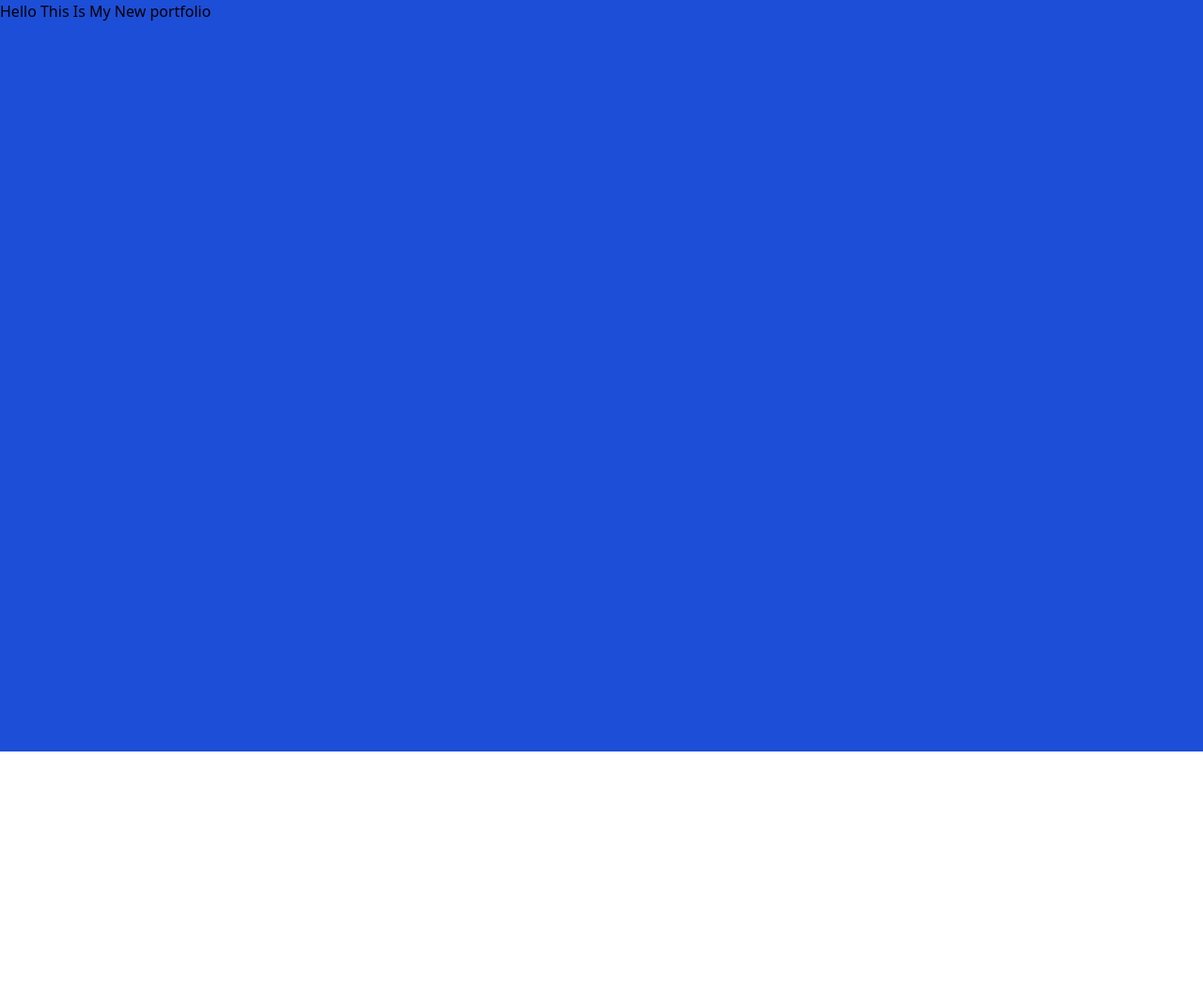
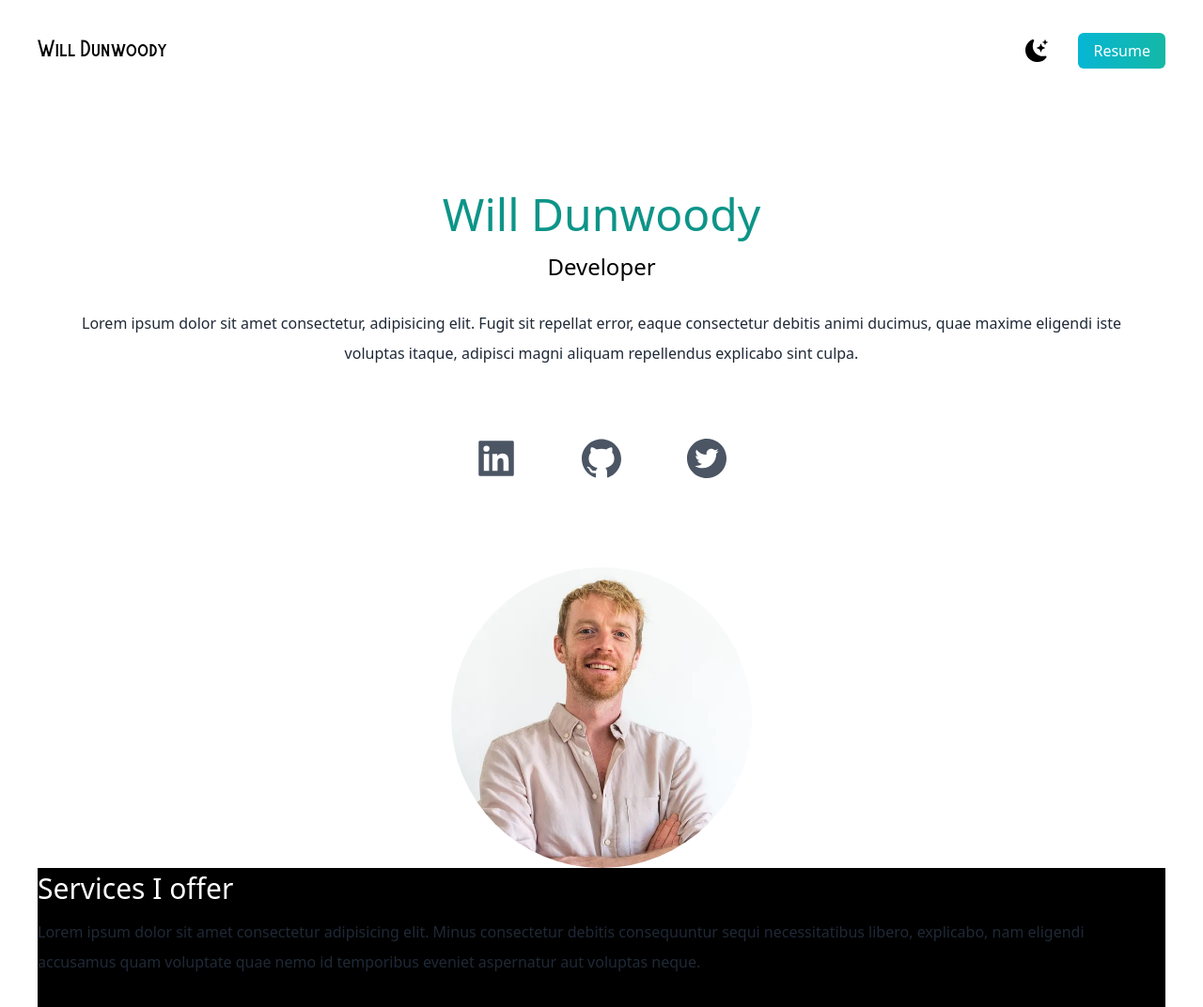
Before and after one commit to WillDunwoody/WillDunwoody.github.io, a Next.js app: page / in a window 1280 px wide. Shown: the whole page at 94% size. Before the commit the page ends 800 px from the top, so only its background shows below. Built offline with nearby package versions, Linux system fonts and the light colour scheme.

Commit message:
added sections to site

```diff
--- a/pages/index.tsx
+++ b/pages/index.tsx
@@ -2,6 +2,9 @@ import Head from 'next/head'
 import Image from 'next/image'
 import { Inter } from '@next/font/google'
 import styles from '../styles/Home.module.css'
+import { BsFillMoonStarsFill } from "react-icons/bs";
+import { AiFillTwitterCircle, AiFillLinkedin, AiFillGithub, } from "react-icons/ai";
+import profilephoto from "../public/profile-photo.jpg"
 
 const inter = Inter({ subsets: ['latin'] })
 
@@ -14,10 +17,46 @@ export default function Home() {
         <meta name="viewport" content="width=device-width, initial-scale=1" />
         <link rel="icon" href="/favicon.ico" />
       </Head>
-      <main>
-        <section className="bg-blue-700 min-h-screen">
-          <h1>Hello This Is My New portfolio</h1>
+      <main className="bg-white px-10">
+        <section className="min-h-screen">
+          <nav className="py-10 mb-12 flex justify-between">
+            <h1 className="text-xl font-burtons">Will Dunwoody</h1>
+            <ul className="flex items-center">
+              <li>
+                <BsFillMoonStarsFill className="cursor-pointer text-2xl"/>
+              </li>
+              <li>
+                <a className="bg-gradient-to-r from-cyan-500 to-teal-500 text-white px-4 py-2 rounded-md ml-8" href="https://www.linkedin.com/in/willdunwoody/">Resume</a>
+              </li>
+            </ul>
+          </nav>
 
+          <div className="text-center p-10">
+            <h2 className="text-5xl py-2 text-teal-600 font-medium">Will Dunwoody</h2>
+            <h3 className="text-2xl py-2">Developer</h3>
+            <p className="text-md py-5 leading-8 text-gray-800">Lorem ipsum dolor sit amet consectetur, adipisicing elit. Fugit sit repellat error, eaque consectetur debitis animi ducimus, quae maxime eligendi iste voluptas itaque, adipisci magni aliquam repellendus explicabo sint culpa.</p>
+          </div>
+
+          <div className="text-5xl flex justify-center gap-16 py-3 text-gray-600">
+            <a href="https://www.linkedin.com/in/willdunwoody/"><AiFillLinkedin /></a>
+            <a href="http://github.com/WillDunwoody"><AiFillGithub /></a>
+            <a href="https://twitter.com/WDunwood/"><AiFillTwitterCircle /></a>
+          </div>
+
+          <div className="relative mx-auto w-80 h-80 mt-20">
+            <Image src={profilephoto} alt={"profile"} className="rounded-full"/>
+          </div>
+        </section>
+        <section className="bg-black">
+          <div>
+            <h3 className="text-3xl py-1 text-white">Services I offer</h3>
+            <p className="text-md py-2 leading-8 text-gray-800">
+              Lorem ipsum dolor sit amet consectetur adipisicing elit. Minus consectetur debitis consequuntur sequi necessitatibus libero, explicabo, nam eligendi accusamus quam voluptate quae nemo id temporibus eveniet aspernatur aut voluptas neque.
+            </p>
+          </div>
+          <div>
+            <h2>Insert Images here</h2>
+          </div>
         </section>
       </main>
     </>
--- a/tailwind.config.js
+++ b/tailwind.config.js
@@ -5,7 +5,11 @@ module.exports = {
     "./components/**/*,{js,ts,jsx,tsx}",
   ],
   theme: {
-    extend: {},
+    extend: {
+      fontFamily: {
+        burtons: "burtons",
+      },
+    },
   },
   plugins: [],
 }
```
Also changed, not shown: public/profile-photo.jpg (added).
